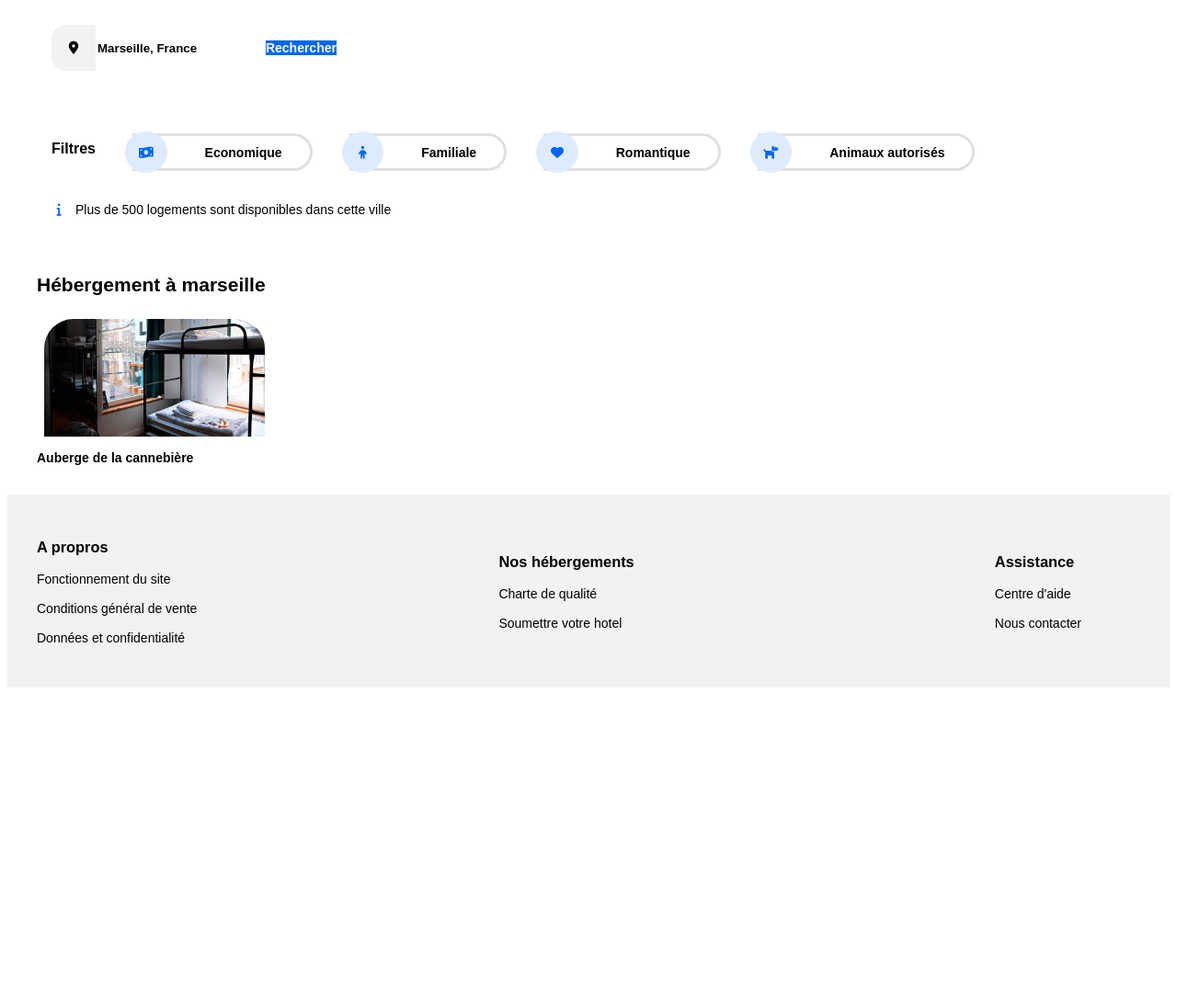
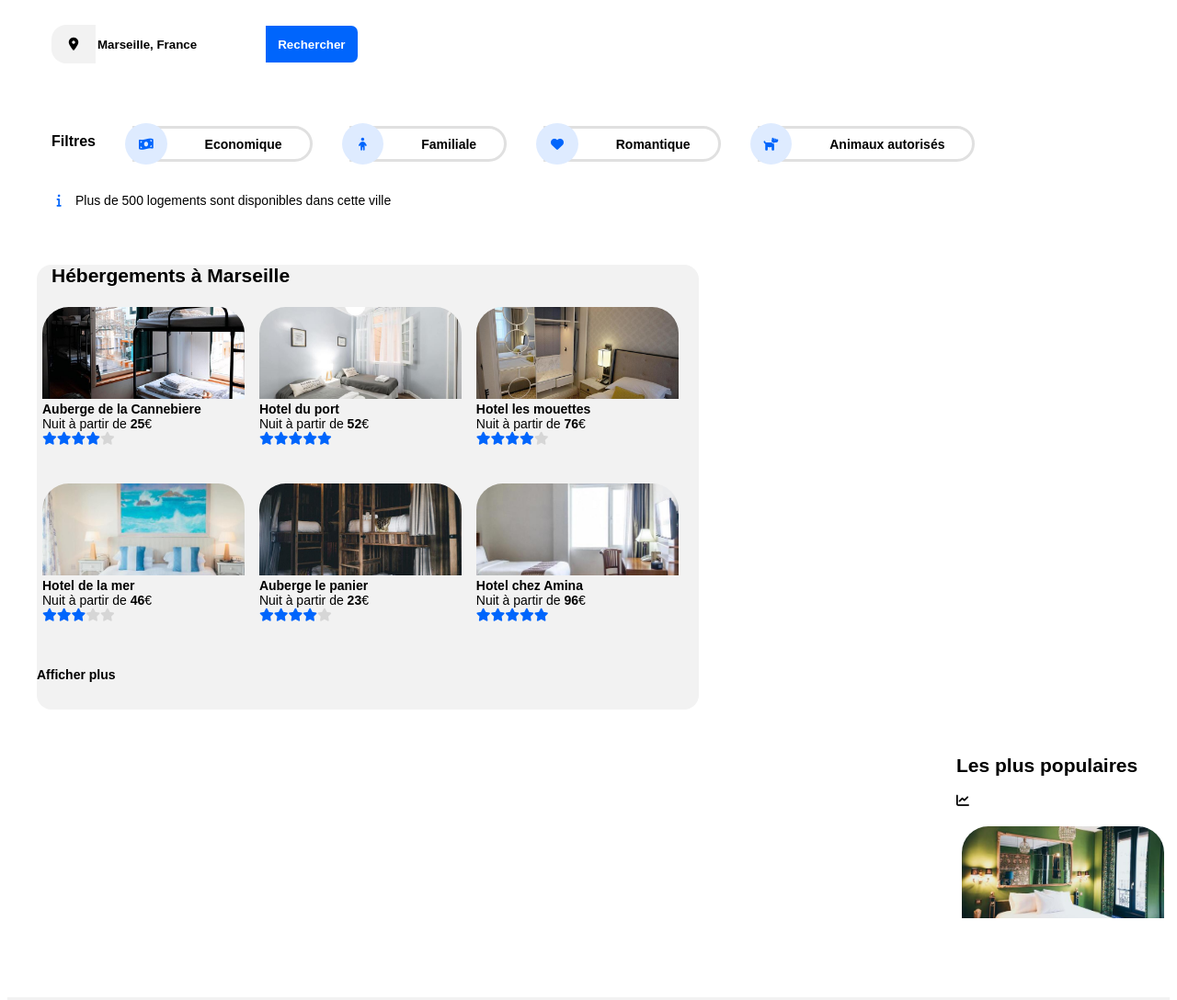
Before and after one commit to SteveMafoa/SteveMafoa_209022021, a plain HTML site: page P2_mafoa_steve/index.html in a window 1280 px wide. Shown: the part 200-1288 px from the top of the page at 92% size. Before the commit the page ends 956 px from the top, so only its background shows below. Drawn offline with Linux system fonts and the light colour scheme.

Commit message:
mettre l'aside corréctementé

```diff
--- a/Cv/style.css
+++ b/Cv/style.css
@@ -11,7 +11,7 @@ img{
     float: right;
 }
 body{
-    background-color: rgb(255, 255, 255);
+    background-color: rgb(250, 249, 248);
     font-family: "Raleway", sans-serif;
 }
 ul{
@@ -20,7 +20,7 @@ ul{
     color: cadetblue;
     font-family: "Andale Mono", monospace ;
 }
-span{
+.span-cv{
     color: cadetblue;
     margin: auto;
     width: 30%;
@@ -57,6 +57,7 @@ p{
 }
 .contact{
     text-align: left;
+
 }
 @media screen and (max-width: 1280px){
     body{
@@ -79,4 +80,15 @@ footer{
     padding: 5px;
     background-color: #45a1ff;
     color: #fff;
+    font-weight: 700;
 }
+.container-aside{
+    border-style: solid;
+    width: 25%;
+    color: rgb(57, 170, 12);
+    background-color: burlywood;
+}
+.num-colors{
+    color: rgb(53, 29, 37);
+    font-weight: 700;
+}
--- a/P2_mafoa_steve/index.html
+++ b/P2_mafoa_steve/index.html
@@ -31,7 +31,7 @@
 		<div class="icone-left"><i class="fa fa-map-marker" aria-hidden="true"></i></div>
 		<form action="#">
 			<input type="text" placeholder="Marseille, France">
-			<a class="icone-button-right" href="#">Rechercher</a>
+			<button class="button-search">Rechercher</button>
 		</form>
 	</div>
 	<div class="filter-container">
@@ -61,25 +61,60 @@
 			</div>
 			<p>Plus de 500 logements sont disponibles dans cette ville</p>
 	</div>
-
 	  </section>
-	<main class="main">
-		<h2>Hébergement à marseille</h2>
-		<div class="container1">
-
-		<article>
-			<img class="img1" src="marcus-loke-WQJvWU_HZFo-unsplash.jpg" alt="Auberge de la cannebière">
-			<h2>Auberge de la cannebière</h2>
-
-		</article>
+	  <div class="container-1">
+		  <h2 class="title-container-1">Hébergements à Marseille</h2>
+		<figure>
+			<img class="img-size-1" src="auberge-de-la-cannebiere.jpg" alt="auberge de la cannebiere">
+			<figcaption><strong>Auberge de la Cannebiere</strong><br/>Nuit à partir de <strong>25</strong>€ <br/><i class="fas fa-star star-blue"></i><i class="fas fa-star star-blue"></i><i
+				class="fas fa-star star-blue"></i><i class="fas fa-star star-blue"></i><i
+				class="fas fa-star star-grey"></i></figcaption>
+		 </figure>
+		 <figure>
+			 <img class="img-size-1" src="hotel-du-port.jpg" alt="Hotel du port">
+			 <figcaption><strong>Hotel du port </strong><br/>Nuit à partir de <strong>52</strong>€<br/><i class="fas fa-star star-blue"></i><i class="fas fa-star star-blue"></i><i
+				class="fas fa-star star-blue"></i><i class="fas fa-star star-blue"></i><i
+				class="fas fa-star star-blue"></i></figcaption>
+		 </figure>
+		 <figure>
+			 <img class="img-size-1" src="hotel-les-mouettes.jpg" alt="Hotel les mouettes">
+			 <figcaption><strong>Hotel les mouettes</strong><br/>Nuit à partir de <strong>76</strong>€<br/><i class="fas fa-star star-blue"></i><i class="fas fa-star star-blue"></i><i
+				class="fas fa-star star-blue"></i><i class="fas fa-star star-blue"></i><i
+				class="fas fa-star star-grey"></i></figcaption>
+		 </figure>
+		 <figure>
+			 <img class="img-size-1" src="hotel-de-la-mer.jpg" alt="Hotel de la mer">
+			 <figcaption><strong>Hotel de la mer</strong><br/>Nuit à partir de <strong>46</strong>€<br/><i class="fas fa-star star-blue"></i><i class="fas fa-star star-blue"></i><i
+				class="fas fa-star star-blue"></i><i class="fas fa-star star-grey"></i><i
+				class="fas fa-star star-grey"></i></figcaption>
+		 </figure>
+		 <figure>
+			 <img class="img-size-1" src="auberge-le-panier.jpg" alt="Auberge le panier">
+			 <figcaption><strong>Auberge le panier</strong><br/>Nuit à partir de <strong>23</strong>€<br/><i class="fas fa-star star-blue"></i><i class="fas fa-star star-blue"></i><i
+				class="fas fa-star star-blue"></i><i class="fas fa-star star-blue"></i><i
+				class="fas fa-star star-grey"></i></figcaption>
+		 </figure>
+		 <figure>
+			 <img class="img-size-1" src="hotel-chez-amina.jpg" alt="Hotel chez Amina">
+			 <figcaption><strong>Hotel chez Amina</strong><br/>Nuit à partir de <strong>96</strong>€<br/><i class="fas fa-star star-blue"></i><i class="fas fa-star star-blue"></i><i
+				class="fas fa-star star-blue"></i><i class="fas fa-star star-blue"></i><i
+				class="fas fa-star star-blue"></i></figcaption>
+		 </figure>
+		 <p class="margin-top-p"><strong>Afficher plus</strong></p>
+	  </div>
+	  <div class="container-aside">
+		<aside>
+			<div class="icone-line">
+			<h2><strong>Les plus populaires</strong></h2>
+			<p class="position-right"><i class="fas fa-chart-line"></i></p>
+			</div>
+			<figure>
+				<img class="img-size-2" src="hotel-le-soleil-du-matin.jpg" alt="Hotel le soleil du matin">
+			</figure>
+		</aside>
+	  </div>
 
 
-
-			</div>
-	</main>
-
-
-</body>
 	<footer>
 		<div class="container-footer">
 			<div class="footer1">
@@ -95,5 +130,9 @@
 			<p>Centre d'aide<br/><br/>Nous contacter</p>
 		</div>
 	</div>
+
 	</footer>
+
+</body>
+
 </html>
--- a/P2_mafoa_steve/style.css
+++ b/P2_mafoa_steve/style.css
@@ -56,16 +56,22 @@ body {
 }
 form input {
     border: none;
-    height: 3rem;
+    height: 2.5rem;
 }
 
 
-form > a {
+form > button {
     text-decoration: none;
     color: white;
     background-color: #0065FC;
     font-weight: 600;
 
+}
+.button-search{
+    height: 2.5rem;
+    border-style: none;
+    border-radius: 0 7px 7px 0;
+    width: 100px;
 }
 
 .active-link1{
@@ -80,19 +86,8 @@ form > a {
 .container-nav{
     height: 1.6rem;
 }
-.filter-button i{
-    align-items: center;
-    justify-content: center;
-    color: #0065FC;
-    position: static;
-    padding: 10px;
-    display: flex;
-
-}
 .filter-container{
     display: flex;
-
-
 
 }
 
@@ -110,9 +105,10 @@ form > a {
     border-radius: 0 2rem 2rem 0;
     border-color: #e0e0e0;
     padding: 5px 5px;
-    height: 25px;
+    height: 23px;
     margin: 20px;
     font-weight: 700;
+    white-space: nowrap;
 
 
 }
@@ -120,11 +116,15 @@ form > a {
     border-style: none;
     border-radius: 2.6rem ;
     background: #deebff;
-    color: #0065fc;
     position: relative;
     right: 1rem;
     height: 1.6rem;
     width: 1.6rem;
+    align-items: center;
+    justify-content: center;
+    padding: 10px;
+    display: flex;
+    color: #0065FC;
 
 }
 .filter-button a{
@@ -148,45 +148,73 @@ form > a {
     justify-content: center;
     align-items: center;
     display: flex;
-    border-radius: 2.6rem;
+    border-radius: 2.rem;
     color: #0065fc;
     border-width: 0.1rem;
 }
-.img1{
-    width: 20%;
-    height: 8rem;
+figure{
+    display: inline-block;
+    height: 180px;
+    width: 220px;
+
+    vertical-align: middle;
+    margin: 2px;
+    padding: 4px;
+
+}
+figure img {
+    width: 220px;
+    height: 100px;
+    margin: 0px;
+    padding: 0px;
+    border-color: white;
+    border-radius: 1.8rem 1.8rem 0 0;
     object-fit: cover;
-    border-style: solid solid none solid;
     border-width: 0.5rem;
-    border-color: white;
-    border-radius: 2.5rem 2.5rem 0 0;
 }
-.container1 h2{
-    font-size: 14px;
+figure figcaption {
+    font-family:  "Raleway", sans-serif;
 }
-main{
+.container-1{
+    background-color: #f2f2f2;
+    width: 720px;
     margin: 2rem;
+    border-radius: 1rem 1rem 1rem 1rem;
+
 }
-
-
-
-
-
-
-
+.title-container-1{
+    margin: 1rem;
+}
+.star-grey{
+    color: #d3d3d3e7;
+}
+.star-blue{
+    color: #0065fc;
+}
+.margin-top-p{
+    padding-bottom: 30px;
+}
+.container-aside{
+    display: flex;
+    justify-content: flex-end;
+}
 
 
 .container-footer{
     display: flex;
-    justify-content: space-between;
+    justify-content: space-evenly;
     align-items: center;
     padding: 2rem;
     background-color: #f2f2f2;
-    max-width: 100%;
+
 }
+
 .footer2{
     padding-right: 4rem;
 }
 .footer3{
     padding-right: 4rem;
 }
+.container-footer > h3{
+    font-weight: bold;
+}
```
Also changed, not shown: Cv/index.html (+5 -2 lines), P2_mafoa_steve/auberge-de-la-cannebiere.jpg (added), P2_mafoa_steve/auberge-le-panier.jpg (added), P2_mafoa_steve/hotel-chez-amina.jpg (added), P2_mafoa_steve/hotel-de-la-mer.jpg (added), P2_mafoa_steve/hotel-du-port.jpg (added), P2_mafoa_steve/hotel-le-soleil-du-matin.jpg (added), P2_mafoa_steve/hotel-les-mouettes.jpg (added), P2_mafoa_steve/marcus-loke-WQJvWU_HZFo-unsplash.jpg (deleted), 6 other files. Lines whose indentation alone changed are shown as unchanged.
